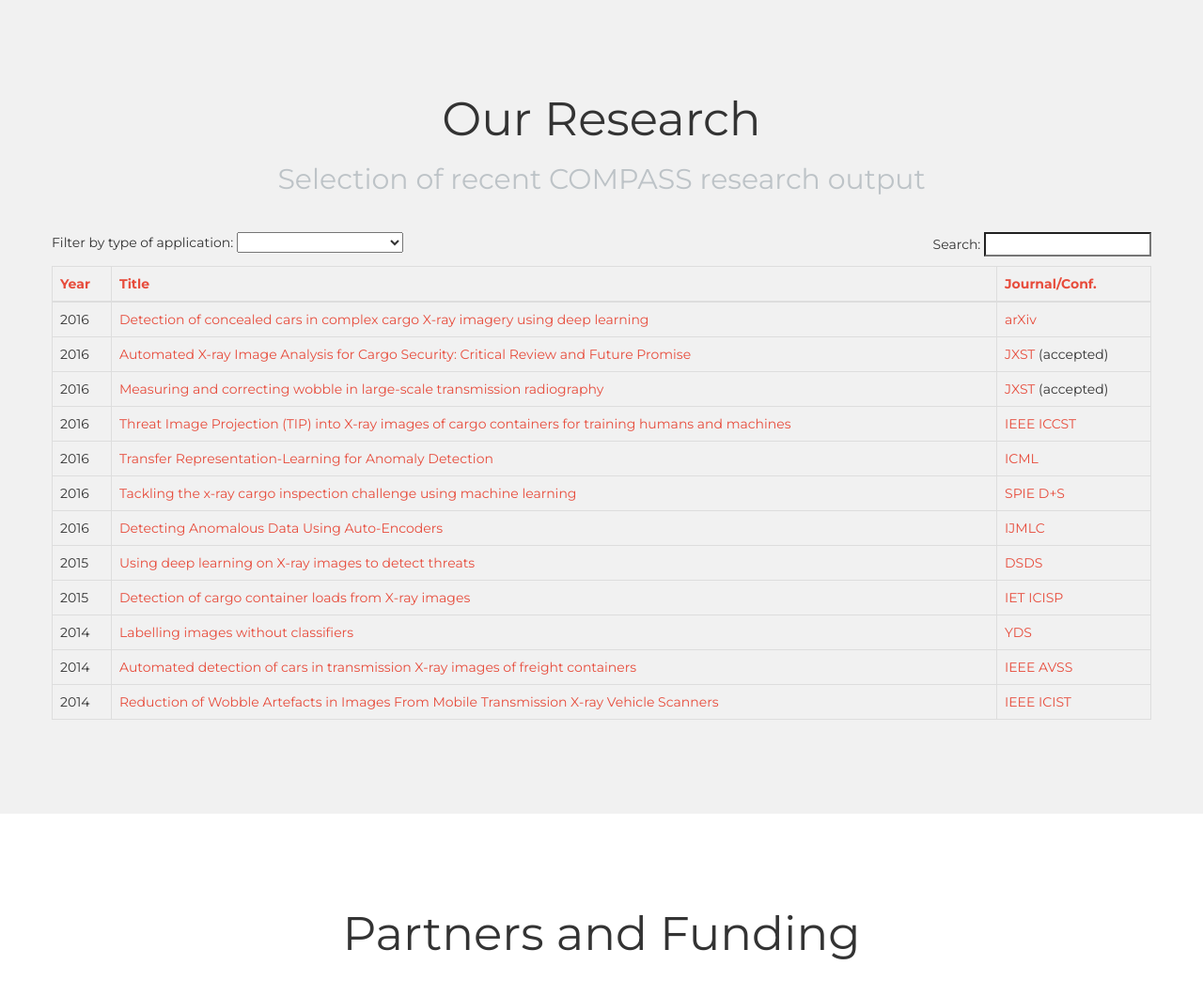
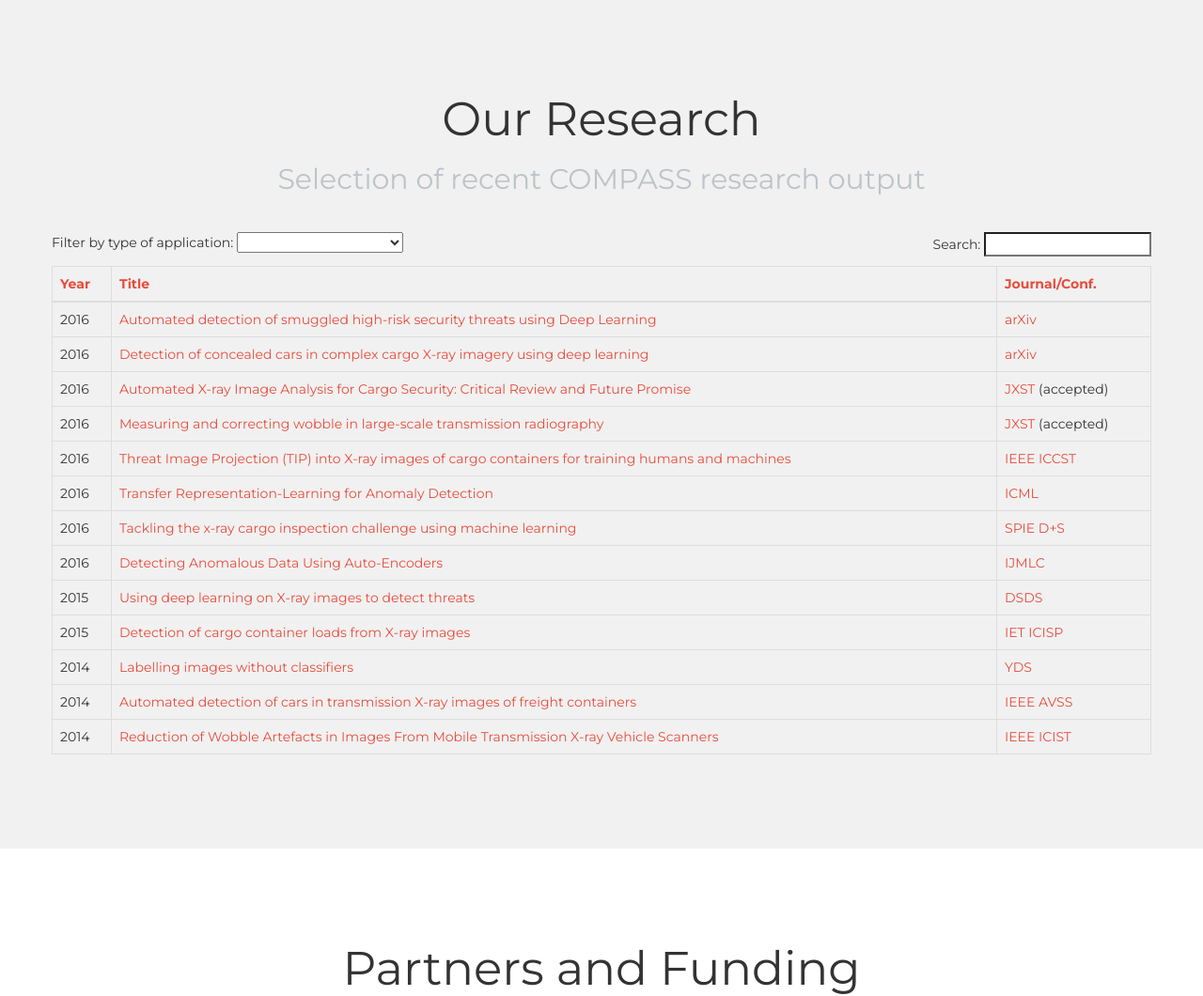
Before and after one commit to GriffinLab/website-compass, a PHP site: page / in a window 1280 px wide. Shown: the part 1651-2711 px from the top of the page at 94% size. Run offline with PHP 8.4, Linux system fonts and the light colour scheme.

Commit message:
Added SMT paper

```diff
--- a/index.php
+++ b/index.php
@@ -292,85 +292,92 @@ Filter by type of application:
   <tbody>
     <tr>
       <td>2016</td>
+      <td><a href="http://arxiv.org/abs/1609.02805">Automated detection of smuggled high-risk security threats using Deep Learning</a></td>
+      <td><a href="#research" data-toggle="tooltip" data-placement="right" title="Submitted to Imaging for Crime Detection and Prevention 2016">arXiv</td>
+      <td>Nicolas Jaccard NJ, Thomas Rogers TWR, Edward Morton EJM, Lewis Griffin LDG</td>
+      <td>Object Detection</td>
+    </tr>
+    <tr>
+      <td>2016</td>
       <td><a href="http://arxiv.org/abs/1606.08078">Detection of concealed cars in complex cargo X-ray imagery using deep learning</a></td>
-      <td><a href="#" data-toggle="tooltip" data-placement="right" title="Submitted to Journal of X-ray Science and Technology">arXiv</td>
+      <td><a href="#research" data-toggle="tooltip" data-placement="right" title="Submitted to Journal of X-ray Science and Technology">arXiv</td>
       <td>Nicolas Jaccard NJ, Thomas Rogers TWR, Edward Morton EJM, Lewis Griffin LDG</td>
       <td>Object Detection</td>
     </tr>
      <tr>
       <td>2016</td>
       <td><a href="http://arxiv.org/abs/1608.01017">Automated X-ray Image Analysis for Cargo Security: Critical Review and Future Promise</a></td>
-      <td><a href="#" data-toggle="tooltip" data-placement="right" title="Journal of X-ray Science and Technology">JXST</a> (accepted)</td>
+      <td><a href="#research" data-toggle="tooltip" data-placement="right" title="Journal of X-ray Science and Technology">JXST</a> (accepted)</td>
       <td>Thomas Rogers TWR, Nicolas Jaccard NJ, Lewis Griffin LDG</td>
       <td>Review Object Detection Anomaly Detection Image Pre-Processing</td>
     </tr>
     <tr>
       <td>2016</td>
       <td><a href="http://arxiv.org/abs/1608.03847">Measuring and correcting wobble in large-scale transmission radiography</a></td>
-      <td><a href="#" data-toggle="tooltip" data-placement="right" title="Journal of X-ray Science and Technology">JXST</a> (accepted)</td>
+      <td><a href="#research" data-toggle="tooltip" data-placement="right" title="Journal of X-ray Science and Technology">JXST</a> (accepted)</td>
       <td>Thomas Rogers TWR, James Ollier JO, Edward Morton EJM, Lewis Griffin LDG</td>
       <td>Image Pre-Processing</td>
     </tr>
     <tr>
       <td>2016</td>
       <td><a href="http://imageanalysis.cs.ucl.ac.uk/documents/TIP_Carnahan_web.pdf">Threat Image Projection (TIP) into X-ray images of cargo containers for training humans and machines</a></td>
-      <td><a href="#" data-toggle="tooltip" data-placement="right" title="IEEE International Carnahan Conference on Security Technology">IEEE ICCST</a></td>
+      <td><a href="#research" data-toggle="tooltip" data-placement="right" title="IEEE International Carnahan Conference on Security Technology">IEEE ICCST</a></td>
       <td>Thomas Rogers TWR, Nicolas Jaccard NJ, Emmanouil Protonotarios EPD, James Ollier JO, Edward Morton EM, Lewis Griffin LDG</td>
       <td>Object Detection</td>
     </tr>
     <tr>
       <td>2016</td>
       <td><a href ="https://drive.google.com/file/d/0B8Dg3PBX90KNeFROU3BDT1ZhTXlSV3Rsb3JfVWNTWkpLTUhJ/view">Transfer Representation-Learning for Anomaly Detection</a></td>
-      <td><a href="#" data-toggle="tooltip" data-placement="right" title="International Conference on Machine Learning">ICML</a></td>
+      <td><a href="#research" data-toggle="tooltip" data-placement="right" title="International Conference on Machine Learning">ICML</a></td>
       <td>Jerone Andrews JTAA, Thomas Tanay TT, Edward Morton EJM, Lewis Griffin LDG</td>
       <td>Anomaly Detection</td>
     </tr>
     <tr>
       <td>2016</td>
       <td><a href ="http://imageanalysis.cs.ucl.ac.uk/documents/SPIE_DEFENSE_16_NJ_TWR_XRAY.pdf">Tackling the x-ray cargo inspection challenge using machine learning</a></td>
-      <td><a href="#" data-toggle="tooltip" data-placement="right" title="SPIE Defense + Security">SPIE D+S</a></td>
+      <td><a href="#research" data-toggle="tooltip" data-placement="right" title="SPIE Defense + Security">SPIE D+S</a></td>
       <td>Nicolas Jaccard NJ, Thomas Rogers TWR, Edward Morton EJM, Lewis Griffin LDG</td>
       <td>Review Object Detection Image Pre-Processing</td>
     </tr>
     <tr>
       <td>2016</td>
       <td><a href ="http://www.ijmlc.org/vol6/565-L009.pdf">Detecting Anomalous Data Using Auto-Encoders</a></td>
-      <td><a href="#" data-toggle="tooltip" data-placement="right" title="International Journal of Machine Learning and Computing">IJMLC</a></td>
+      <td><a href="#research" data-toggle="tooltip" data-placement="right" title="International Journal of Machine Learning and Computing">IJMLC</a></td>
       <td>Jerone Andrews JTAA, Edward Morton WJM, Lewis Griffin LDG</td>
       <td>Anomaly Detection</td>
     </tr>
     <tr>
       <td>2015</td>
       <td><a href ="http://imageanalysis.cs.ucl.ac.uk/documents/NJaccard_DSDS.pdf">Using deep learning on X-ray images to detect threats</a></td>
-      <td><a href="#" data-toggle="tooltip" data-placement="right" title="Cranfield University Defence and Security Doctoral Symposium">DSDS</a></td>
+      <td><a href="#research" data-toggle="tooltip" data-placement="right" title="Cranfield University Defence and Security Doctoral Symposium">DSDS</a></td>
       <td>Nicolas Jaccard NJ, Thomas Rogers TWR, Edward Morton EJM, Lewis Griffin LDG</td>
       <td>Object Detection</td>
     </tr>
      <tr>
       <td>2015</td>
       <td><a href ="http://digital-library.theiet.org/content/conferences/10.1049/cp.2015.1762">Detection of cargo container loads from X-ray images</a></td>
-      <td><a href="#" data-toggle="tooltip" data-placement="right" title="IET International Conference on Intelligent Signal Processing">IET ICISP</a></td>
+      <td><a href="#research" data-toggle="tooltip" data-placement="right" title="IET International Conference on Intelligent Signal Processing">IET ICISP</a></td>
       <td>Thomas Rogers TWR, Nicolas Jaccard NJ, Edward Morton EJM, Lewis Griffin LDG</td>
       <td>Object Detection</td>
     </tr>
          <tr>
       <td>2014</td>
       <td><a href ="https://www.cs.york.ac.uk/ftpdir/reports/2014/YCS/494/YCS-2014-494.pdf#page=39">Labelling images without classifiers</a></td>
-      <td><a href="#" data-toggle="tooltip" data-placement="right" title="York Doctoral Symposium">YDS</a></td>
+      <td><a href="#research" data-toggle="tooltip" data-placement="right" title="York Doctoral Symposium">YDS</a></td>
       <td>Theodore Boyd TB, Lewis Griffin LDG</td>
       <td>Object Detection</td>
     </tr>
              <tr>
       <td>2014</td>
       <td><a href ="http://ieeexplore.ieee.org/xpl/login.jsp?tp=&arnumber=6918699&url=http%3A%2F%2Fieeexplore.ieee.org%2Fxpls%2Fabs_all.jsp%3Farnumber%3D6918699">Automated detection of cars in transmission X-ray images of freight containers</a></td>
-      <td><a href="#" data-toggle="tooltip" data-placement="right" title="IEEE Advanced Video and Signal-Based Surveillance">IEEE AVSS</a></td>
+      <td><a href="#research" data-toggle="tooltip" data-placement="right" title="IEEE Advanced Video and Signal-Based Surveillance">IEEE AVSS</a></td>
       <td>Nicolas Jaccard NJ, Thomas Rogers TWR, Lewis Griffin LDG</td>
       <td>Object Detection</td>
     </tr>
                  <tr>
       <td>2014</td>
       <td><a href ="http://ieeexplore.ieee.org/xpl/login.jsp?tp=&arnumber=6958504&url=http%3A%2F%2Fieeexplore.ieee.org%2Fxpls%2Fabs_all.jsp%3Farnumber%3D6958504">Reduction of Wobble Artefacts in Images From Mobile Transmission X-ray Vehicle Scanners</a></td>
-      <td><a href="#" data-toggle="tooltip" data-placement="right" title="IEEE International Conference on Imaging Systems and Techniques">IEEE ICIST</a></td>
+      <td><a href="#research" data-toggle="tooltip" data-placement="right" title="IEEE International Conference on Imaging Systems and Techniques">IEEE ICIST</a></td>
       <td>Thomas Rogers TWR, James Ollier JO, Edward Morton EJM, Lewis Griffin LDG</td>
       <td>Image Pre-Processing</td>
     </tr>
```
